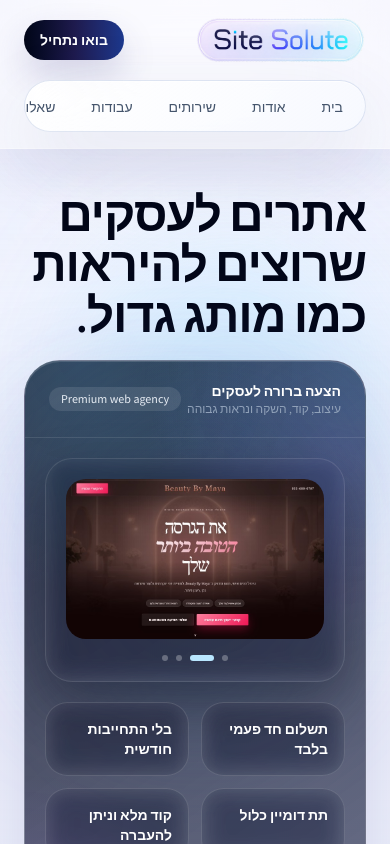
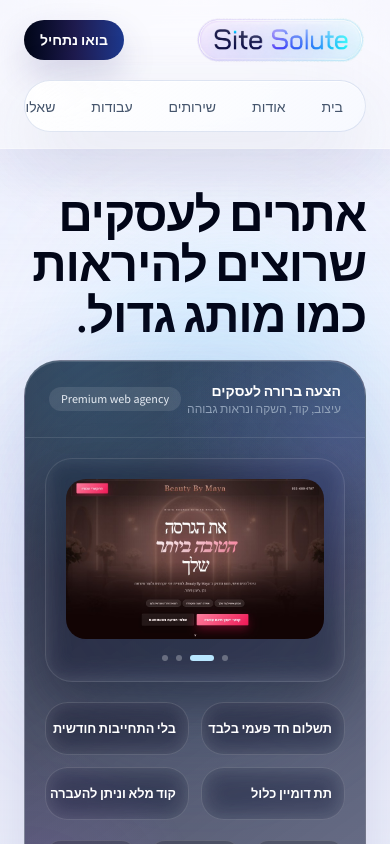
Before and after one commit to max1mk0r0b0v/site-solute, a Next.js app: page / in a window 390 px wide. Shown: the top 844 px of the page. Built offline with nearby package versions, Linux system fonts and the light colour scheme.

Commit message:
Update the UI main hero showcase card on mobile on Site Solute website

```diff
--- a/src/app/page.tsx
+++ b/src/app/page.tsx
@@ -66,9 +66,9 @@ export default function Home() {
                         {row.map((point) => (
                           <div
                             key={point}
-                            className="motion-lift rounded-[1.4rem] border border-white/12 bg-white/8 p-4 backdrop-blur-md sm:p-5"
+                            className="motion-lift rounded-[1.4rem] border border-white/12 bg-white/8 px-3 py-4 backdrop-blur-md sm:p-5"
                           >
-                            <p className="text-sm font-semibold text-white">
+                            <p className="whitespace-nowrap text-[0.8rem] font-semibold text-white sm:text-sm">
                               {point}
                             </p>
                           </div>
```
